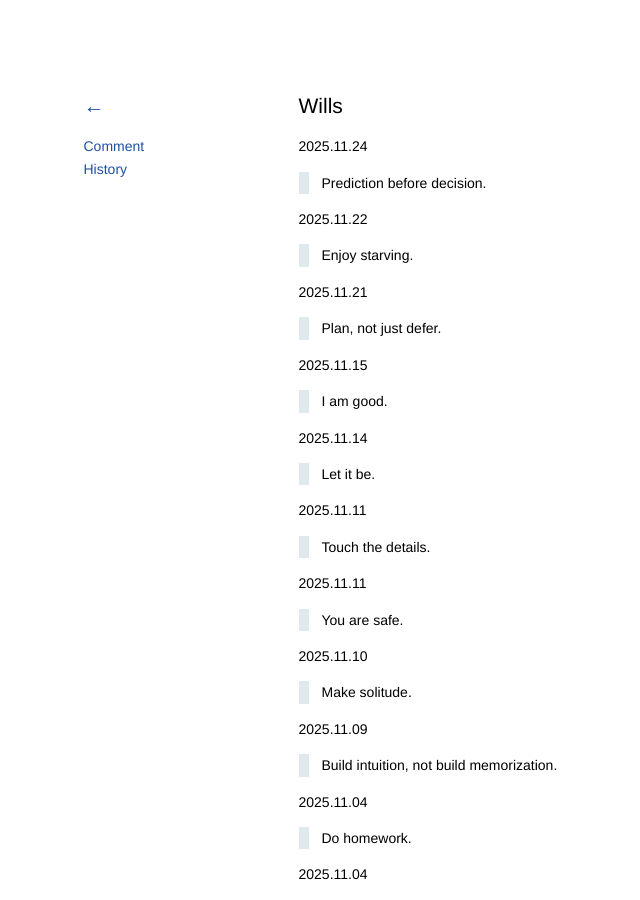
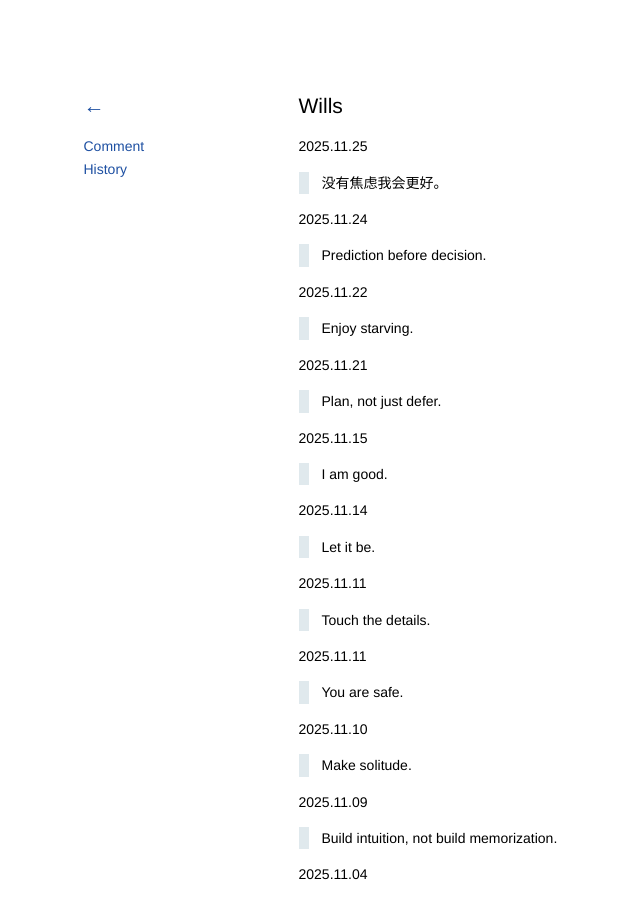
Before and after one commit to kidlj/awei, a Jekyll site: the page built from _wiki/wills.md, in a window 1280 px wide and 900 px high. Shown: the whole window, without its empty margins (49-689 px from the left). Built offline with Jekyll 4.4.1, drawn with Linux system fonts in a browser that asks for light colours.

Commit message:
update wills

```diff
--- a/_wiki/wills.md
+++ b/_wiki/wills.md
@@ -1,6 +1,10 @@
 ---
 title: Wills
 ---
+
+2025.11.25
+
+> 没有焦虑我会更好。
 
 2025.11.24
 
```
